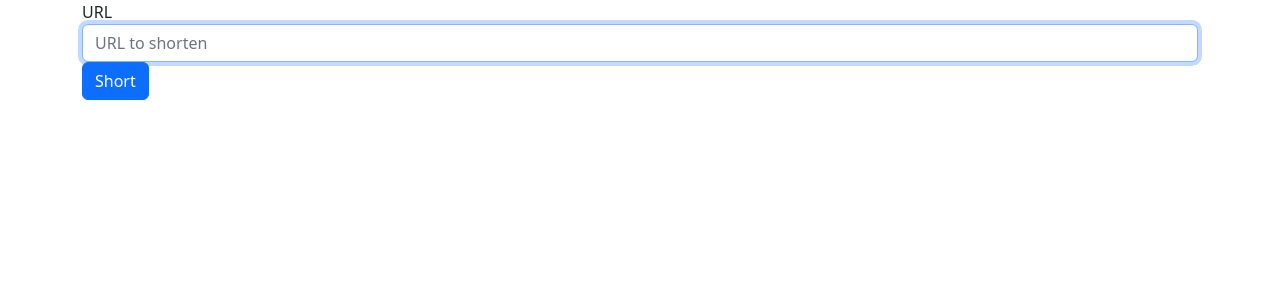
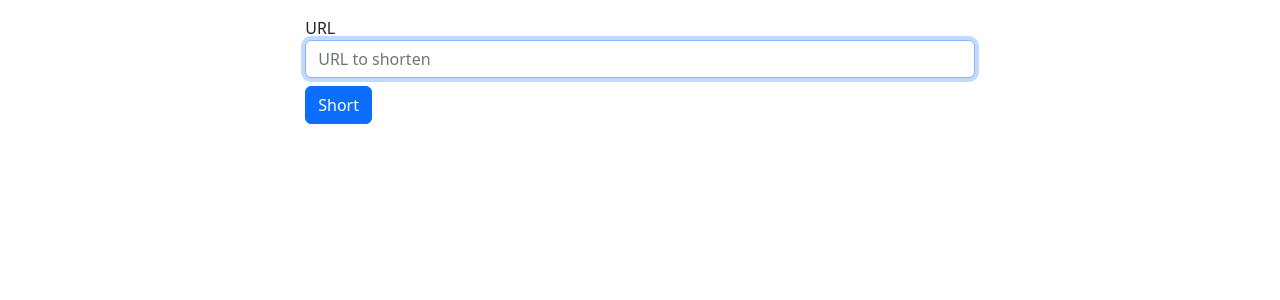
Before and after one commit to rik-code/flask_URL_shortener, a Flask app: page / in a window 1280 px wide. Shown: the top 300 px of the page. Run offline with Flask 2, Linux system fonts and the light colour scheme.

Commit message:
Finishing main page stylization

```diff
--- a/app.py
+++ b/app.py
@@ -1,5 +1,5 @@
 import sqlite3
-from flask import Flask, render_template, request, redirect, url_for
+from flask import Flask, render_template, request, redirect, url_for, flash
 
 
 def get_db_connection():
@@ -14,9 +14,12 @@ app.config['SECRET_KEY'] = 'try-to-guess'
 @app.route('/', methods=['GET', 'POST'])
 def index():
     conn = get_db_connection()  # подключаемся к БД
+    if request.method == 'POST':
+        url = request.form['url']
+        if not url:
+            flash('The URL is required!')
+            return redirect(url_for('index'))
     return render_template('index.html')
 
 if __name__ == '__main__':
     app.run()
-
-# TODO: Спросить у Демида про ошибку 405
--- /dev/null
+++ b/static/main.css
@@ -0,0 +1,4 @@
+form {
+    width: 60%;
+    margin: 1em auto;
+}
--- a/templates/base.html
+++ b/templates/base.html
@@ -6,6 +6,7 @@
     <title>Bootstrap demo</title>
     <link href="https://cdn.jsdelivr.net/npm/bootstrap@5.2.0-beta1/dist/css/bootstrap.min.css" rel="stylesheet"
           integrity="sha384-0evHe/X+R7YkIZDRvuzKMRqM+OrBnVFBL6DOitfPri4tjfHxaWutUpFmBp4vmVor" crossorigin="anonymous">
+    <link rel="stylesheet" href="{{ url_for('static', filename='main.css') }}">
 </head>
 <body>
 
--- a/templates/index.html
+++ b/templates/index.html
@@ -2,15 +2,19 @@
 
 {% block content %}
 
-    <form action="" method="post">
-        <div class="form-group">
+    <form action="" method="post" class="form">
+        <div class="form-group mb-2">
             <label for="url">URL</label>
             <input type="text" name="url" id="url"
             placeholder="URL to shorten" class="form-control" autofocus>
         </div>
-        <div class="form-group">
+        <div class="form-group mb-2">
             <input type="submit" class="btn btn-primary" value="Short">
         </div>
     </form>
 
+    {% for message in get_flashed_messages() %}
+        <div class="alert alert-danger">{{ message }}</div>
+    {% endfor %}
+
 {% endblock %}
```
